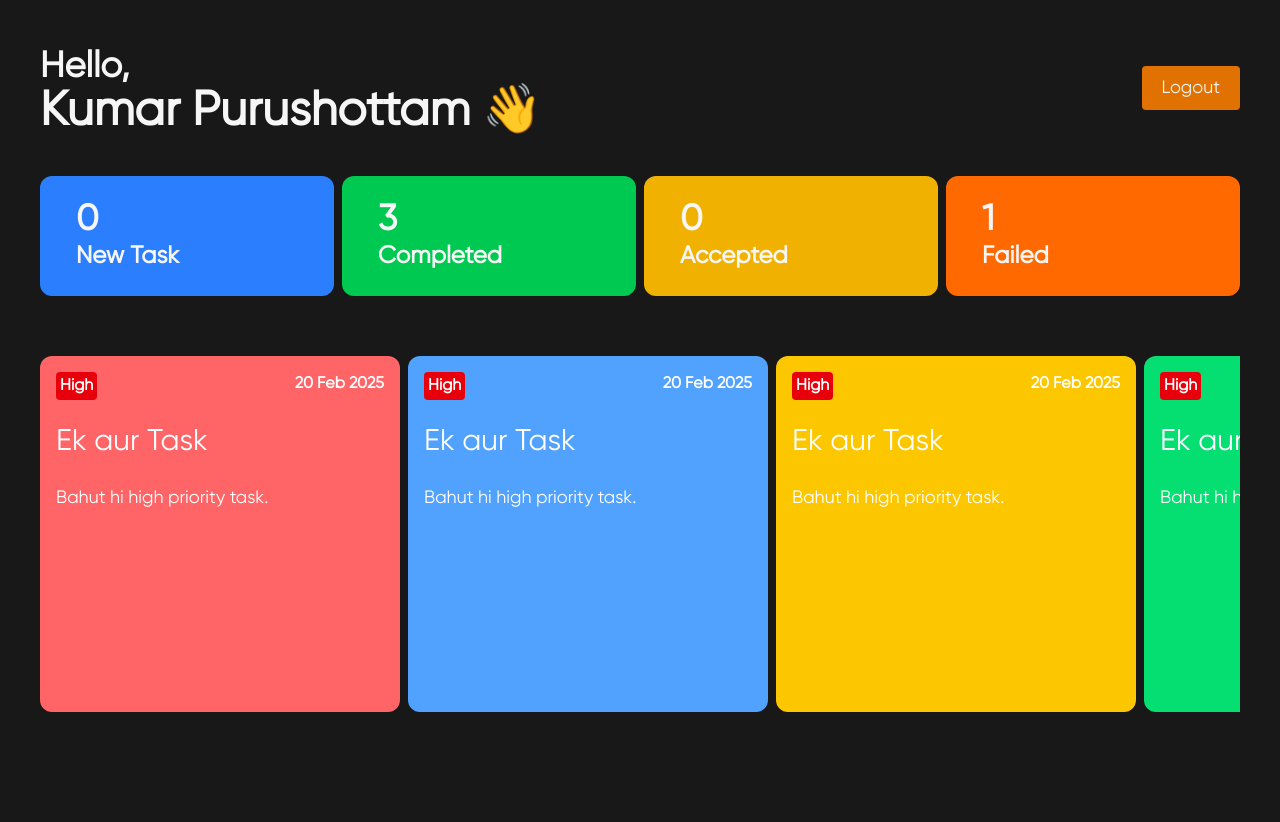
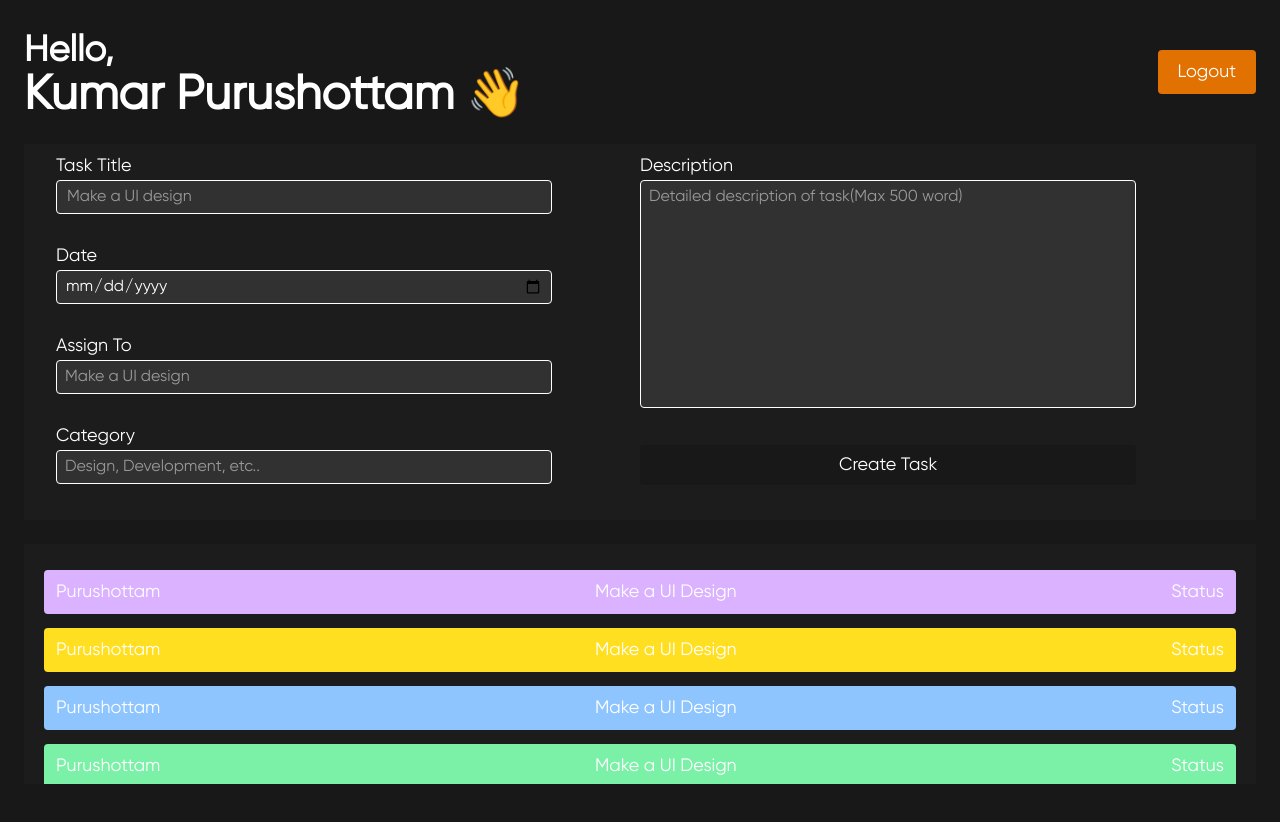
Before and after one commit to kr-purushottam/Employee-Management-System, a React (Vite) app: page / in a window 1280 px wide. Before the commit the page ends 800 px from the top, so only its background shows below. Built offline with nearby package versions, Linux system fonts and the light colour scheme.

Commit message:
added admin dashboard page

```diff
--- a/package.json
+++ b/package.json
@@ -13,6 +13,7 @@
     "@tailwindcss/vite": "^4.1.13",
     "react": "^19.1.1",
     "react-dom": "^19.1.1",
+    "react-icons": "^5.5.0",
     "tailwindcss": "^4.1.13"
   },
   "devDependencies": {
--- a/src/App.jsx
+++ b/src/App.jsx
@@ -1,11 +1,13 @@
 import Login from "./components/Auth/Login"
+import AdminDashboard from "./components/Dashboard/AdminDashboard"
 import EmployeeDashboard from "./components/Dashboard/EmployeeDashboard"
 
 function App() {
   return (
     <>
       {/* <Login/> */}
-      <EmployeeDashboard/>
+      {/* <EmployeeDashboard/> */}
+      <AdminDashboard/>
     </>
   )
 }
--- a/src/components/Auth/Login.jsx
+++ b/src/components/Auth/Login.jsx
@@ -24,9 +24,10 @@ const Login = () => {
 
   return (
     <div className='h-screen w-screen flex items-center flex-col justify-start mx-auto'>
+        <div >
         <h1 className="text-4xl mt-12 font-semibold">Login</h1>
         <div className="mt-24">
-            <form className='flex flex-col gap-3' onSubmit={handleSubmit}>
+            <form className='flex flex-col gap-8' onSubmit={handleSubmit}>
                 <input
                     type='email'
                     placeholder='Email'
@@ -44,7 +45,7 @@ const Login = () => {
                     required
                 />
 
-                <div className='flex gap-16 text-[#5e676e]'>
+                <div className='flex gap-16 text-[#5e676e] text-lg'>
                     <label>
                     <input
                         type='checkbox'
@@ -55,9 +56,10 @@ const Login = () => {
                     <button type='button' className='cursor-pointer text-red-300 '>Forget Password</button>
                 </div>
 
-                <button className='bg-amber-700 cursor-pointer p-2 rounded-full'>Log In</button>
+                <button className='bg-amber-600 cursor-pointer p-2 rounded-full hover:bg-amber-700 text-xl'>Log In</button>
 
             </form>
+        </div>
         </div>
     </div>
   )
--- a/src/components/Dashboard/AdminDashboard.jsx
+++ b/src/components/Dashboard/AdminDashboard.jsx
@@ -0,0 +1,16 @@
+import AdminTaskForm from "../others/AdminDashBoardPage/AdminTaskForm";
+import AllTask from "../others/AdminDashBoardPage/AllTask";
+import LogoutHeading from "../others/EmployeeDashBoardPage/LogoutHeading";
+import TaskListDashboard from "../others/EmployeeDashBoardPage/TaskListDashboard";
+
+export default function AdminDashboard() {
+    return(
+        <div className="text-white min-h-screen">
+            <div className="h-[100%] m-6">
+                <LogoutHeading/>
+                <AdminTaskForm/>
+                <AllTask/>
+            </div>
+        </div>
+    )
+}
--- a/src/components/Dashboard/EmployeeDashboard.jsx
+++ b/src/components/Dashboard/EmployeeDashboard.jsx
@@ -1,5 +1,5 @@
 
-import Heading from '../others/EmployeeDashBoardPage/Heading'
+import LogoutHeading from '../others/EmployeeDashBoardPage/LogoutHeading'
 import TaskListDashboard from '../others/EmployeeDashBoardPage/TaskListDashboard'
 import TaskList from '../TaskList/TaskList'
 
@@ -7,7 +7,7 @@ const EmployeeDashboard = () => {
   return (
     <div className='min-h-screen flex flex-col'>
         <div className='p-10 h-screen'>
-            <Heading/>
+            <LogoutHeading/>
             <TaskListDashboard/>
             <TaskList/>
         </div>
--- a/src/components/TaskList/TaskList.jsx
+++ b/src/components/TaskList/TaskList.jsx
@@ -1,6 +1,6 @@
 export default function TaskList() {
     return(
-        <div id="tasklist" className="mt-10 h-[55%] py-5 flex items-center justify-start gap-2 overflow-x-auto">
+        <div className="mt-10 h-[55%] py-5 flex items-center justify-start gap-2 overflow-x-auto">
             <div className="flex-shrink-0 h-full w-[360px] bg-red-400 rounded-xl p-4 text-white">
                 <div className="flex justify-between font-bold">
                     <h3 className="bg-red-600 p-0.5 px-1 rounded">High</h3>
--- /dev/null
+++ b/src/components/others/AdminDashBoardPage/AdminTaskForm.jsx
@@ -0,0 +1,62 @@
+export default function AdminTaskForm() {
+    return(
+        <div className="text-lg mt-6 h-[50%] bg-[#1c1c1c] w-[100%]">
+            <form className="flex justify-between px-8 py-2">
+                <div className="flex flex-col w-[100%]">
+                    <label>
+                        Task Title <br/>
+                        <input
+                            type="text"
+                            placeholder="Make a UI design"
+                            className="rounded px-2.5 py-1 outline-none bg-[#313131] w-[85%] border text-base"
+                        />
+                    </label><br/>
+
+                    <label>
+                        Date <br/>
+                        <input
+                            type="date"
+                            placeholder="Make a UI design"
+                            className="rounded px-2 py-1 outline-none bg-[#313131] w-[85%]  border text-base"
+                        />
+                    </label><br/>
+
+                <label>
+                    Assign To <br/>
+                    <input
+                        type="text"
+                        placeholder="Make a UI design"
+                        className="rounded px-2 py-1 outline-none bg-[#313131] w-[85%] border text-base"
+                    />
+                </label><br/>
+
+                <label>
+                    Category <br/>
+                    <input
+                        type="text"
+                        placeholder="Design, Development, etc.."
+                        className="rounded px-2 py-1 outline-none bg-[#313131] w-[85%] border text-base"
+                    />
+                </label><br/>
+                </div>
+
+                <div className="w-[100%] flex flex-col">
+                    <label>
+                        Description <br/>
+                        <textarea
+                            type="text"
+                            placeholder="Detailed description of task(Max 500 word)"
+                            className="rounded px-2 py-1 outline-none bg-[#313131] w-[85%] resize-none border h-57 text-base"
+                        />
+                    </label><br/>
+
+                    <button className="bg-[#181818] w-[85%] text-white mb-6 py-1.5 cursor-pointer rounded hover:bg-amber-600">Create Task</button>
+                </div>
+
+
+
+
+            </form>
+        </div>
+    )
+}
--- /dev/null
+++ b/src/components/others/AdminDashBoardPage/AllTask.jsx
@@ -0,0 +1,36 @@
+export default function AllTask() {
+    return(
+        <div className="w-[100%] h-60 mt-6 bg-[#1c1c1c] p-5 flex flex-col gap-2 text-lg overflow-auto ">
+            <div className="bg-purple-300 flex justify-between px-3 py-2 rounded mt-1.5">
+                <h2>Purushottam</h2>
+                <h3>Make a UI Design</h3>
+                <h5>Status</h5>
+            </div>
+            <div className="bg-yellow-300 flex justify-between px-3 py-2 rounded mt-1.5">
+                <h2>Purushottam</h2>
+                <h3>Make a UI Design</h3>
+                <h5>Status</h5>
+            </div>
+            <div className="bg-blue-300 flex justify-between px-3 py-2 rounded mt-1.5">
+                <h2>Purushottam</h2>
+                <h3>Make a UI Design</h3>
+                <h5>Status</h5>
+            </div>
+            <div className="bg-green-300 flex justify-between px-3 py-2 rounded mt-1.5">
+                <h2>Purushottam</h2>
+                <h3>Make a UI Design</h3>
+                <h5>Status</h5>
+            </div>
+            <div className="bg-blue-300 flex justify-between px-3 py-2 rounded mt-1.5">
+                <h2>Purushottam</h2>
+                <h3>Make a UI Design</h3>
+                <h5>Status</h5>
+            </div>
+            <div className="bg-cyan-300 flex justify-between px-3 py-2 rounded mt-1.5">
+                <h2>Purushottam</h2>
+                <h3>Make a UI Design</h3>
+                <h5>Status</h5>
+            </div>
+        </div>
+    )
+}
--- a/src/components/others/EmployeeDashBoardPage/Heading.jsx
+++ b/src/components/others/EmployeeDashBoardPage/LogoutHeading.jsx
@@ -1,6 +1,6 @@
 import React from 'react'
 
-const Heading = () => {
+const LogoutHeading = () => {
   return (
     <div className='flex justify-between items-center'>
         <p className='text-5xl font-bold'><span className='text-4xl font-semibold'>Hello,</span><br/>Kumar Purushottam 👋</p>
@@ -9,4 +9,4 @@ const Heading = () => {
   )
 }
 
-export default Heading
+export default LogoutHeading
```
Also changed, not shown: 1 other file (tests, documents, lock files or other folders).
